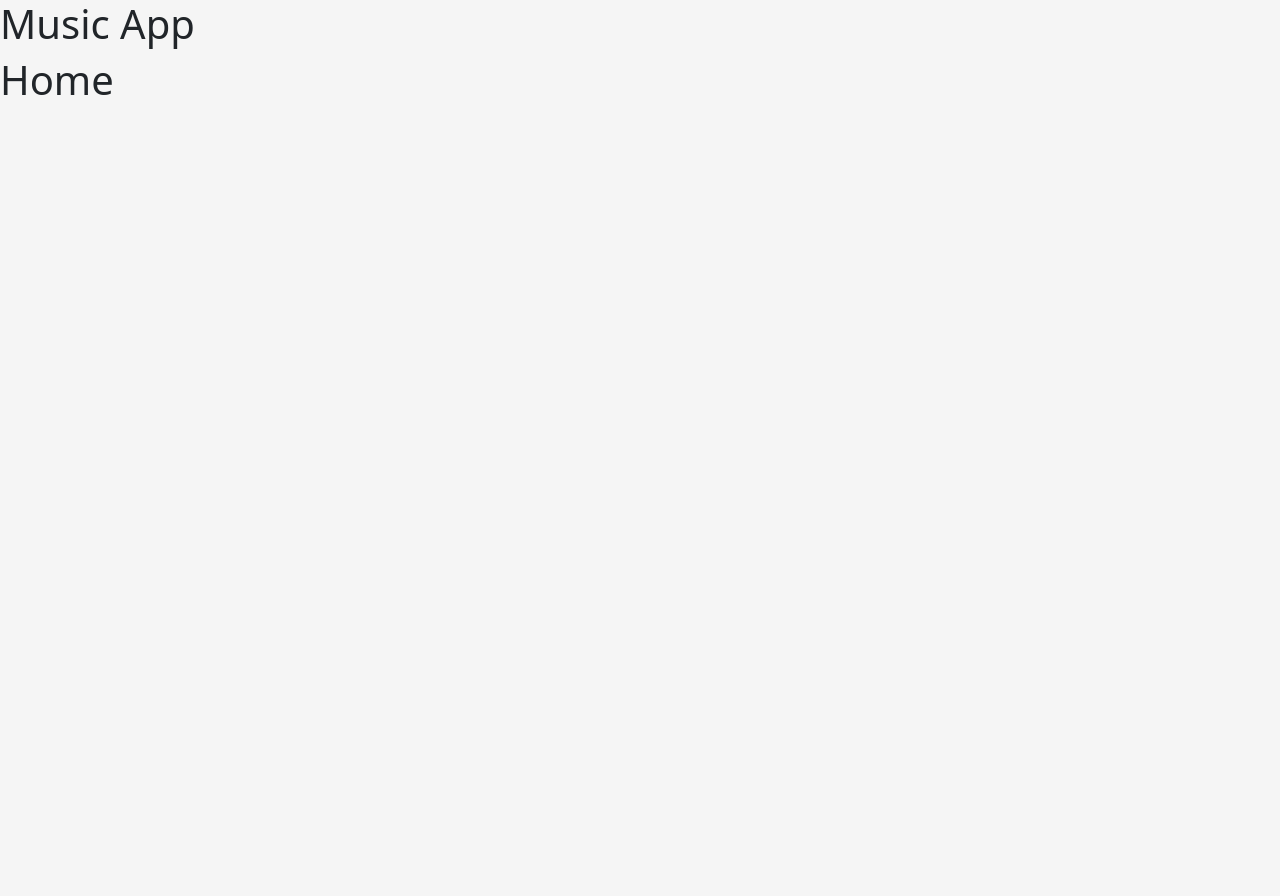
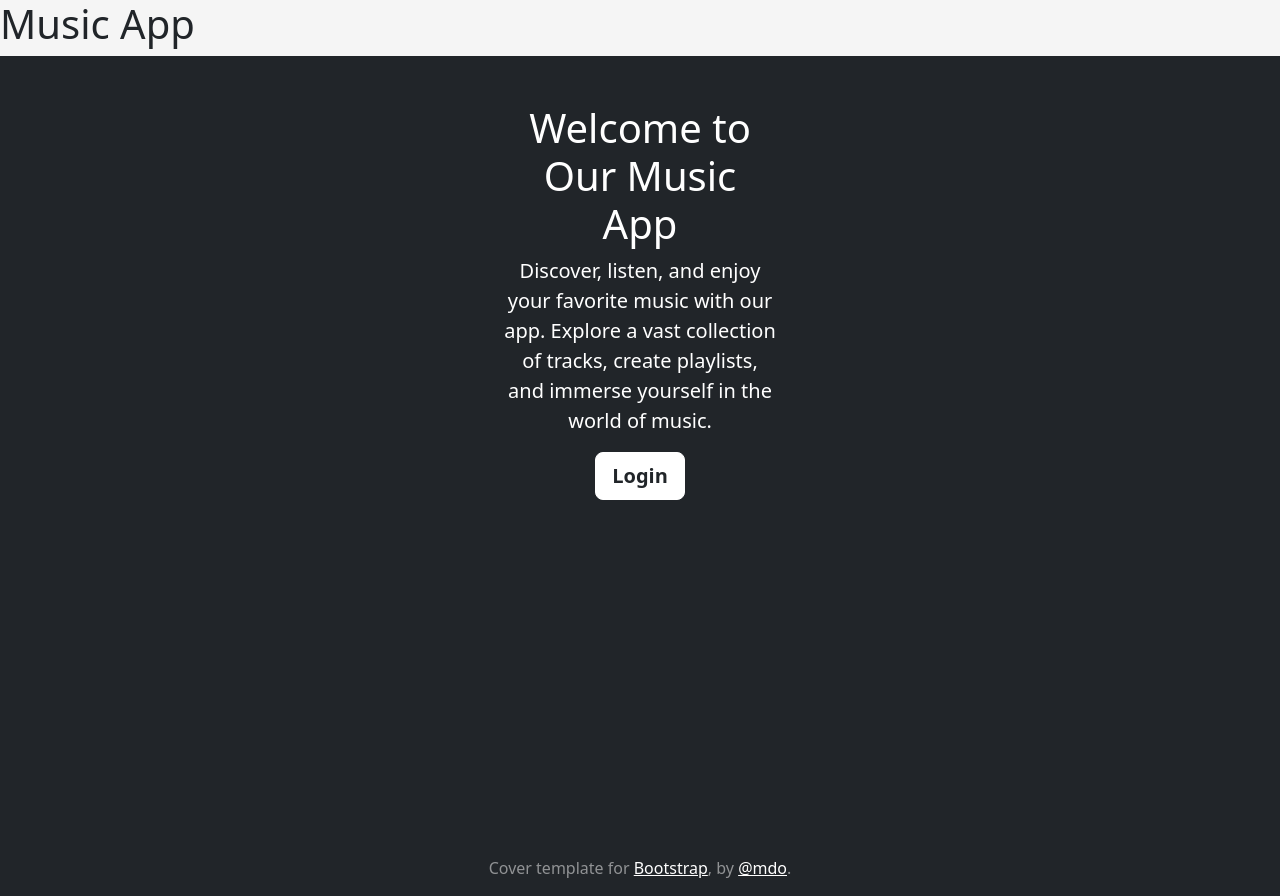
Before and after one commit to SKBamma/SD545-GroupfinalProject, a React (Create React App) app in the folder music-app/: page / in a window 1280 px wide. Before the commit the page ends 800 px from the top, so only its background shows below. Built offline with nearby package versions, Linux system fonts and the light colour scheme.

Commit message:
V 2.0.5 Home Page updated. Happy Coding. :)

```diff
--- a/music-app/src/pages/home/Home.tsx
+++ b/music-app/src/pages/home/Home.tsx
@@ -1,8 +1,58 @@
+import { Link } from "react-router-dom";
+
 function Home() {
+  const pagePadding = "5rem";
   return (
-    <div>
-      <h1>Home</h1>
-    </div>
+    <>
+      <body
+        className="d-flex h-100 text-center text-white bg-dark vsc-initialized"
+        data-new-gr-c-s-check-loaded="14.1168.0"
+        data-gr-ext-installed=""
+        data-new-gr-c-s-loaded="14.1168.0"
+      >
+        <div className="container-xxl d-flex w-100 h-100 p-auto mx-auto flex-column">
+          <main
+            className="w-2 py-4"
+            style={{ padding: `0 ${pagePadding}`, minHeight: "100vh" }}
+          >
+            <div
+              className="container-lg pt-4"
+              style={{ width: "300px", height: "100px", paddingTop: "500px" }}
+            >
+              <h1>Welcome to Our Music App</h1>
+              <p className="lead">
+                Discover, listen, and enjoy your favorite music with our app.
+                Explore a vast collection of tracks, create playlists, and
+                immerse yourself in the world of music.
+              </p>
+              <p className="lead">
+                <Link
+                  to="/login"
+                  className="btn btn-lg  fw-bold border-white bg-white"
+                >
+                  Login
+                </Link>
+              </p>
+            </div>
+          </main>
+
+          <footer className="mt-auto text-white-50">
+            <p>
+              Cover template for{" "}
+              <a href="https://getbootstrap.com/" className="text-white">
+                Bootstrap
+              </a>
+              , by{" "}
+              <a href="https://twitter.com/mdo" className="text-white">
+                @mdo
+              </a>
+              .
+            </p>
+          </footer>
+          <div id="coupon-birds-embed-div"></div>
+        </div>
+      </body>
+    </>
   );
 }
 
```
Also changed, not shown: 1 other file (tests, documents, lock files or other folders).
